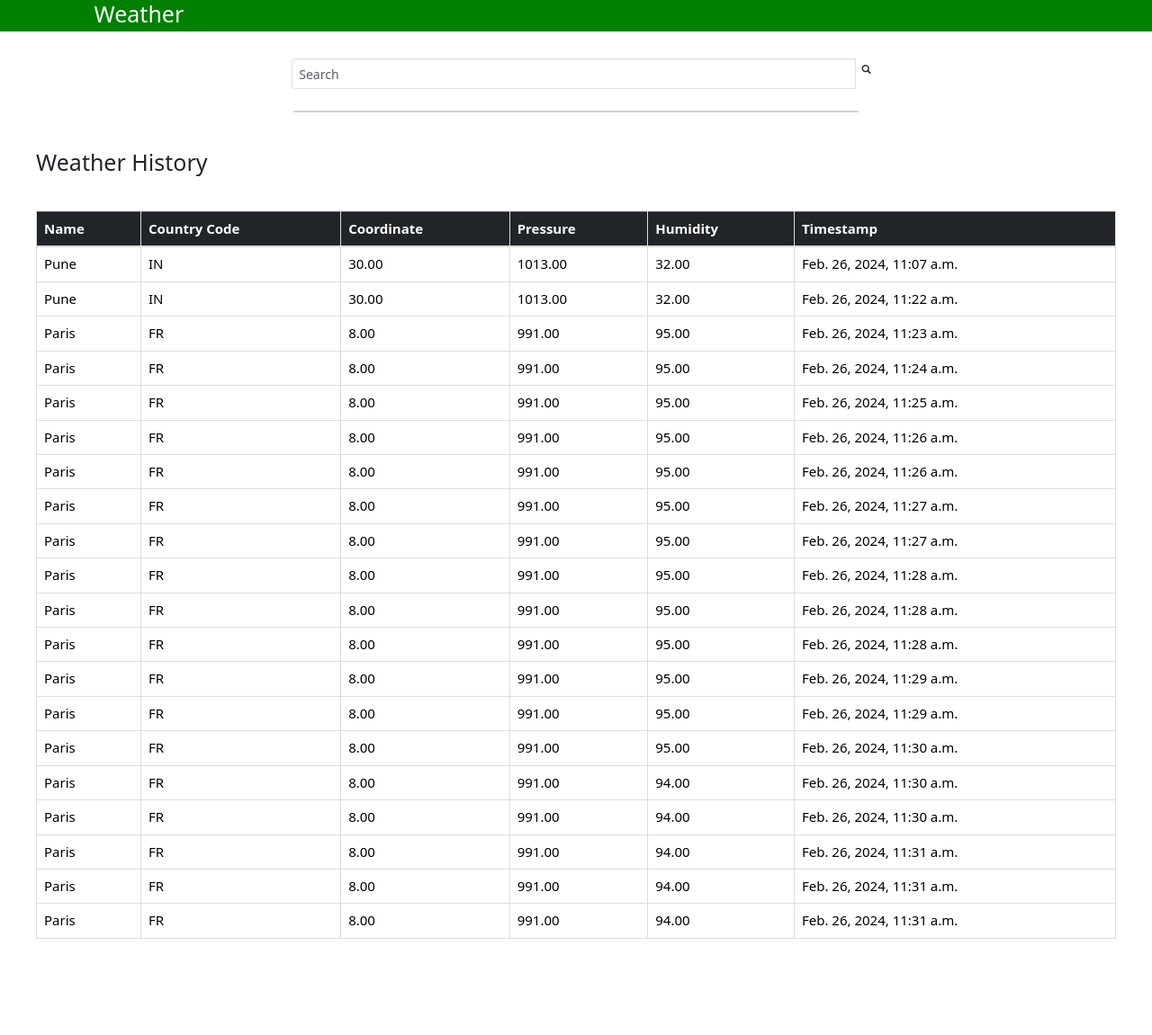
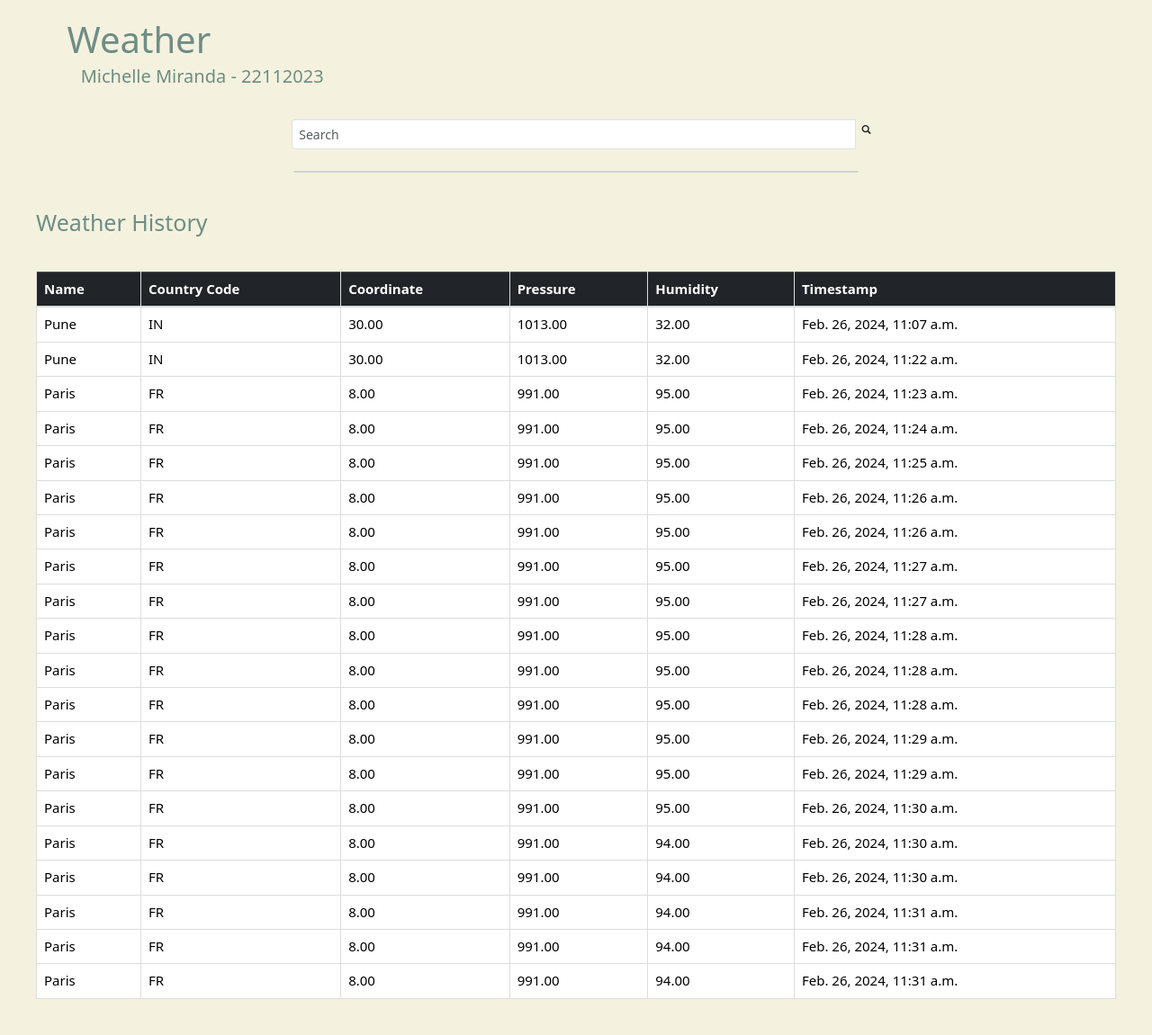
Before and after one commit to Michelle200020/Weather-App, a Django app: template main/templates/index.html in a window 1280 px wide. Shown: the whole page at 90% size. Before the commit the page ends 1044 px from the top, so only its background shows below. Run offline with Django 5.2, Linux system fonts and the light colour scheme; the template is opened without the code that fills it: values that come from a table or form of the project are taken from there, others are empty; data comes from the database, SQL or seed files in the repository; parts of the project's set-up code (start-up, migrations or seed data) failed here and were passed over; some libraries are stand-ins or nearby versions.

Commit message:
HTML changes

```diff
--- a/main/templates/index.html
+++ b/main/templates/index.html
@@ -17,9 +17,11 @@
 
 </head>
 
-<body >
-  <nav class="row" style="background: green; color: white;">
-    <h1 class="col-md-3 text-center">Weather</h1>
+<body style="background: #F4F2DE; color: #6e8d86;">
+  <nav class="row" style="background: #F4F2DE; color: #6e8d86;">
+    <h1 style="font-size: 4em; padding-top: 20px;" class="col-md-3 text-center">Weather</h1>
+    <h2 style="padding-left: 7.5%;">Michelle Miranda - 22112023</h2>
+
   </nav>
   <br />
   <br />
@@ -57,7 +59,7 @@
 
 <div class="weather-data-table" style="font-size: 1.5em; margin: 5vh;">
 <h1 style="margin-bottom: 5vh;">Weather History</h1>
-            <table class="table table-bordered table-hover">
+            <table class="table table-bordered table-hover" style="background-color: #98d1ca;">
                 <thead class="table-dark">
                     <tr>
                         <th>Name</th>
```
